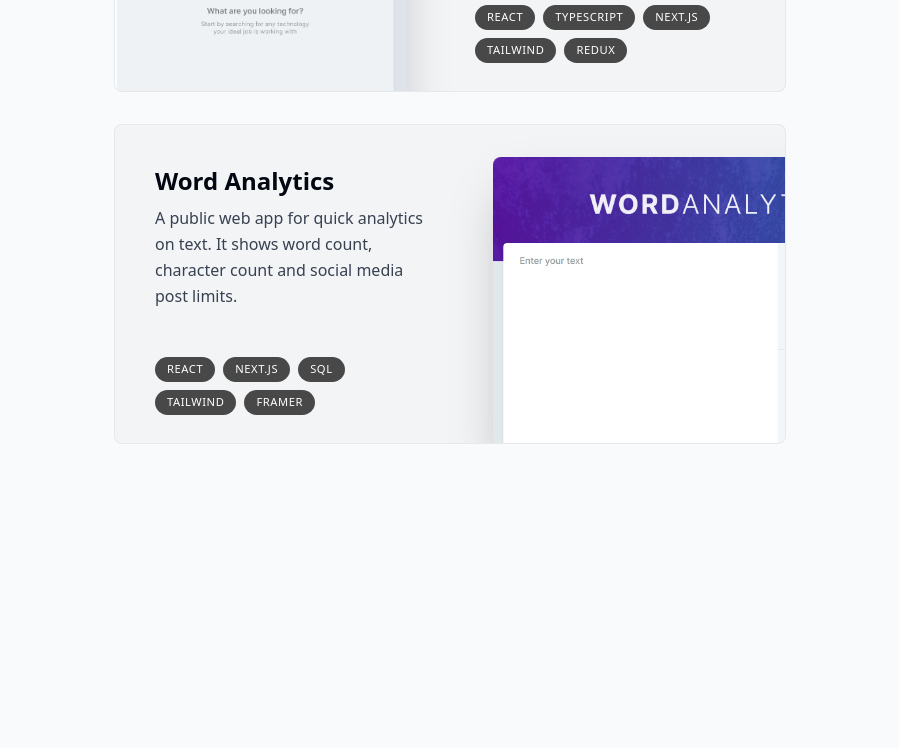
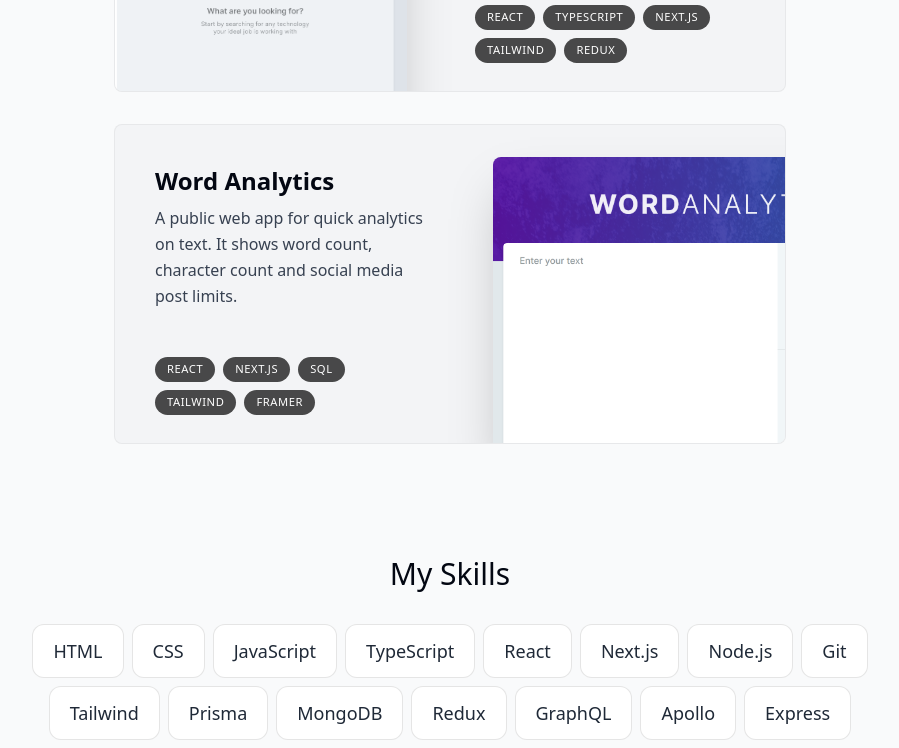
Before and after one commit to adadvar/portfolio, a Next.js app: page / in a window 1280 px wide. Shown: the part 2000-2748 px from the top of the page, without its empty margins (190-1089 px from the left). Built offline with nearby package versions, Linux system fonts and the light colour scheme.

Commit message:
add skills section

```diff
--- a/app/page.tsx
+++ b/app/page.tsx
@@ -2,6 +2,7 @@
 import Intro from "@/components/intro";
 import Projects from "@/components/projects";
 import SectionDivider from "@/components/section-divider";
+import Skills from "@/components/skills";
 
 export default function Home() {
   return (
@@ -10,6 +11,7 @@
       <SectionDivider />
       <About />
       <Projects />
+      <Skills />
     </main>
   );
 }
--- a/components/projects.tsx
+++ b/components/projects.tsx
@@ -10,7 +10,7 @@
   const { ref } = useSectionInView("Projects", 0.5);
 
   return (
-    <section ref={ref} id="projects" className="scroll-mt-28">
+    <section ref={ref} id="projects" className="scroll-mt-28 mb-28">
       <SectionHeading>My projects</SectionHeading>
       <div>
         {projectsData.map((project, index) => (
--- /dev/null
+++ b/components/skills.tsx
@@ -0,0 +1,45 @@
+"use client";
+
+import React from "react";
+import SectionHeading from "./section-heading";
+import { skillsData } from "@/lib/data";
+import { useSectionInView } from "@/lib/hooks";
+import { motion } from "framer-motion";
+
+const fadeInAnimationVariants = {
+  initial: { opacity: 0, y: 100 },
+  animate: (index: number) => ({
+    opacity: 1,
+    y: 0,
+    transition: { delay: 0.05 * index },
+  }),
+};
+
+export default function Skills() {
+  const { ref } = useSectionInView("Skills");
+
+  return (
+    <section
+      ref={ref}
+      id="skills"
+      className="mb-28 max-w-[53rem] scroll-mt-28 text-center sm:mb-40"
+    >
+      <SectionHeading>My skills</SectionHeading>
+      <ul className="flex flex-wrap justify-center gap-2 text-lg text-gray-800">
+        {skillsData.map((skill, index) => (
+          <motion.li
+            className="bg-white border border-black/[0.1] rounded-xl px-5 py-3"
+            key={index}
+            variants={fadeInAnimationVariants}
+            initial="initial"
+            whileInView="animate"
+            viewport={{ once: true }}
+            custom={index}
+          >
+            {skill}
+          </motion.li>
+        ))}
+      </ul>
+    </section>
+  );
+}
```
